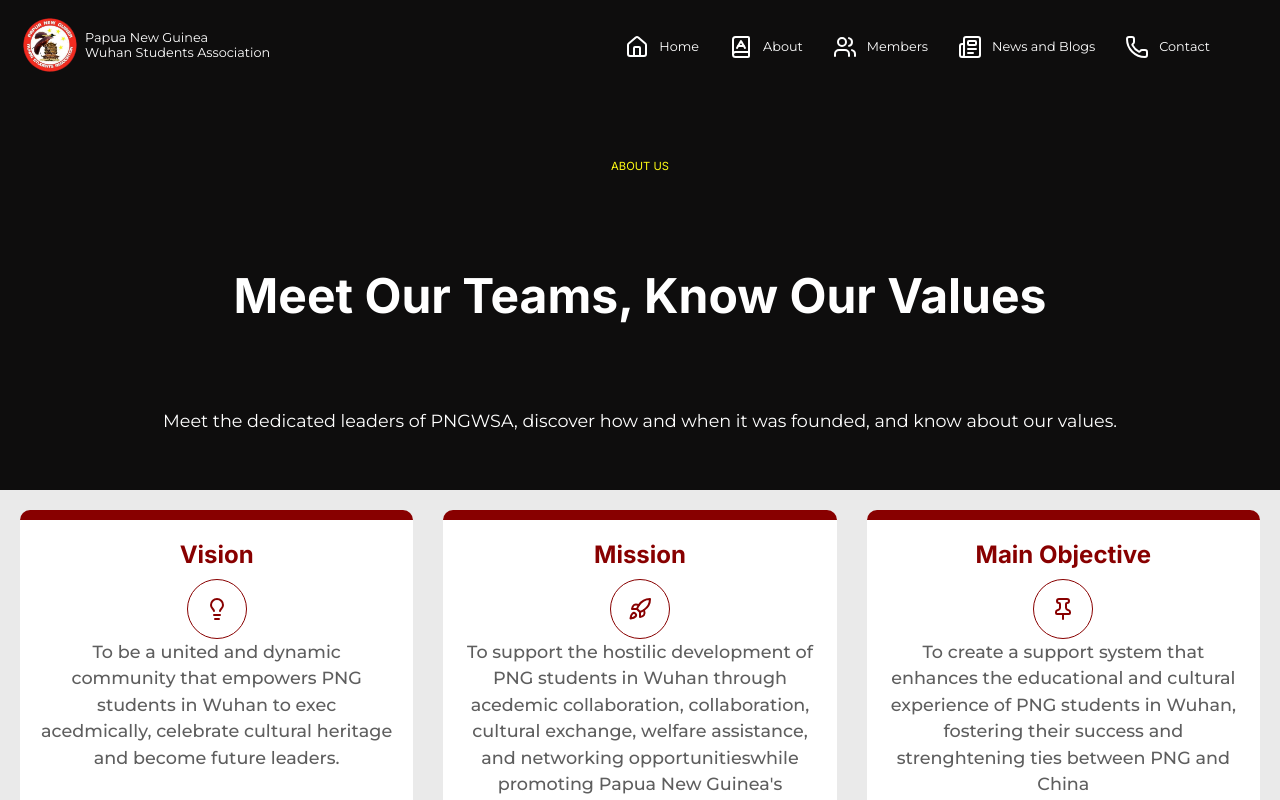
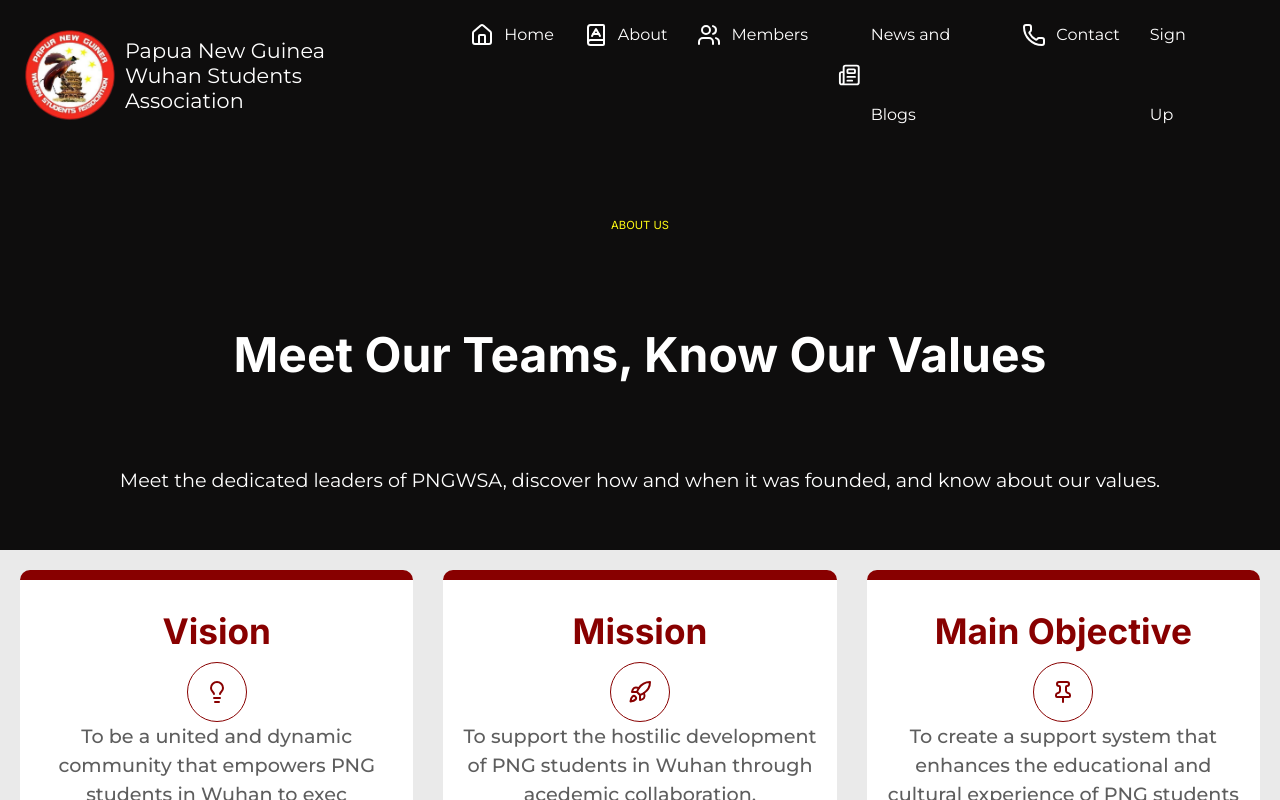
Before and after one commit to rebbieafuyaso/pngwsa, a React (Vite) app: page /about in a window 1280 px wide. Shown: the top 800 px of the page. Built offline with nearby package versions, Linux system fonts and the light colour scheme; no server answers.

Commit message:
Added new logo and changes to the home page

```diff
--- a/src/components/Header.jsx
+++ b/src/components/Header.jsx
@@ -36,8 +36,8 @@ function Header() {
         <nav className={Styles.navbar}>
         <ul
           className={`${Styles.navList} ${isOpen ? Styles.active : "" }`}>
-          {["/", "/about", "/members", "/news", "/contact"].map((path, i) => {
-            const labels = ["Home", "About", "Members", "News and Blogs", "Contact"];
+          {["/", "/about", "/members", "/news", "/contact", "/create-account"].map((path, i) => {
+            const labels = ["Home", "About", "Members", "News and Blogs", "Contact", "Sign Up"];
             const navIcons = [<Home />, <BookAIcon />, <UsersIcon />, <NewspaperIcon />, <Phone />];
             return (
               <motion.li
--- a/src/components/Header.module.css
+++ b/src/components/Header.module.css
@@ -79,7 +79,11 @@
   display: block;
   transition: opacity 0.3s ease;
   font-size: var(--btn-font);
-
+  transition: all 0.3s ease-in-out;
+}
+.links:hover {
+  color: var(--yellow);
+  font-weight: bold;
 }
 .hamburger {
   align-items: center;
@@ -91,6 +95,15 @@
 }
 
 @media  screen and (min-width: 1280px) {
+  .header {
+  height: 150px;
+  align-items: center;
+  }
+  .logoImg {
+  max-width: 100px;
+  width: 100%;
+  max-height: auto;
+  }
   .navList {
     display: flex;
     flex-direction: row;
--- a/src/components/Highlights.jsx
+++ b/src/components/Highlights.jsx
@@ -3,14 +3,15 @@ import {Autoplay} from "swiper/modules";
 import "swiper/css"
 import useFetch from "../hooks/useFetch";
 import Styles from "./Highlights.module.css";
-const STRAPI_ENDPOINT = `http://localhost:1337`;
+import * as Icons from "lucide-react"
 
 function Highlights() {
     const API_URL = import.meta.env.VITE_STRAPI_URI;
     const highlights = useFetch(`${API_URL}/highlights?populate=*`);
+
+
   return(
     <>
-
       <Swiper
           modules={[Autoplay]}
           loop
@@ -19,17 +20,17 @@ function Highlights() {
             delay: 5000,
             disableOnInteraction: false,
           }}
+          className={Styles.highlightContainer}
           >
           {highlights?.data?.data.map((highlight) => {
-          console.log("Response: ", highlights.data?.data);
-          console.log("Image Url: ", highlight.backgroundImg?.url);
+            const Icon = Icons[highlight.iconName];
+            console.log(Icon);
            return(
-            <SwiperSlide>
+            <SwiperSlide key={highlight.id}>
               <div className={Styles.highlightCard}>
-                <h4>{highlight.title}</h4>
-                <img className={Styles.highlightImg} src={`${STRAPI_ENDPOINT}${highlight.backgroundImg?.url}`} />
+                <h3>{highlight.title}</h3>
+                <p>{Icon && <Icon size={70} />}</p>
                 <p>{highlight.description}</p>
-
               </div>
             </SwiperSlide>
           )})}
--- a/src/components/Highlights.module.css
+++ b/src/components/Highlights.module.css
@@ -1,17 +1,31 @@
+.highlightContainer {
+  align-items: center;
+  justify-content: center;
+  width: 50rem;
+}
 .highlightCard {
-  border: var(--light-border);
-  background-color: var(--white);
-  padding: 10px;
   border-radius: 5px;
   width: 100%;
-  height: 300px;
+  height: 100%;
+  gap: 10px;
+  height: auto;
+  max-height: 400px;
+  padding: 50px;
+  background-color: var(--red-gradient);
+  justify-content: center;
+  display: flex;
+  text-align: center;
+  flex-direction: column;
 }
-
-.highlightImg {
-  width: 100%;
-  height: 100%;
-  width: 250px;
-  height: 150px;
-  object-fit: cover;
-  background-position: center;
+h3 {
+  text-align: center;
+  padding: 10px 0;
 }
+.card p {
+  color: var(--grey);
+}
+.card .date {
+  margin: 15px 0;
+  color: var(--grey);
+  font-size: var(--text-sm);
+}
--- a/src/index.css
+++ b/src/index.css
@@ -60,13 +60,14 @@ body, html {
 }
 @media screen and (min-width: 1280px) {
   :root {
-  --text-xxxxl: 2.5rem;
-  --text-xxxl: 3.2rem;
+  /* Font Sizes */
+  --text-xxxl: 5rem;
   --text-xxl: 3rem;
-  --text-xl: 1.5rem;
-  --text-lg: 1.2rem;
-  --text-base: 1.1rem;
+  --text-xl: 2.2rem;
+  --text-lg: 1.25rem;
+  --text-base: 1.2rem;
+  --btn-font: 1rem;
   --text-sm: 0.7rem;
-  --btn-font: 0.8rem;
+  --logo-text: 1.3rem;
   }
 }
--- a/src/pages/HomePage.jsx
+++ b/src/pages/HomePage.jsx
@@ -3,7 +3,7 @@ import Header from "../components/Header";
 import Hero from "../components/Hero";
 import Styles from './HomePage.module.css';
 import {FontAwesomeIcon} from '@fortawesome/react-fontawesome';
-import {faGlobe, faUsers, faGraduationCap, faHeart, faPlus, faBuilding, faCalendar, faArrowAltCircleRight} from '@fortawesome/fontawesome-free-solid';
+import {faGlobe, faUsers, faGraduationCap, faHeart, faCalendar, faArrowAltCircleRight} from '@fortawesome/fontawesome-free-solid';
 import ContactForm from "../components/ContactForm";
 import {motion} from 'motion/react';
 import useFetch from "../hooks/useFetch";
@@ -19,9 +19,6 @@ const item = {
 function HomePage() {
   const API_URL = import.meta.env.VITE_STRAPI_URI;
   const {data} = useFetch(`${API_URL}/blogs`);
-  console.log(data);
-
-
 
   return(
     <>
@@ -121,35 +118,16 @@ function HomePage() {
               viewport={{once: false}}
               transition={{duration: 1}}
             className={Styles.rightSection}>
-              <img src="./pngwsa.png" alt="" />
+              <img className={Styles.newLogo} src="./papua-new-guinea-wuhan-students-association-new-logo.png" alt="pngwsa-logo" />
               <div className={Styles.container}>
-                <div className={Styles.cards}>
-                  <div className={Styles.left}>
-                    <i><FontAwesomeIcon icon={faPlus} /></i>
-                  </div>
-                  <div className={Styles.right}>
-                    <h4>60+ Active Students</h4>
-                  </div>
-                </div>
-                <div className={Styles.cards}>
-                  <div className={Styles.left}>
-                    <i><FontAwesomeIcon icon={faBuilding} /></i>
-                  </div>
-                  <div className={Styles.right}>
-                    <h4>7+ Universities across Wuhan</h4>
-                  </div>
-                </div>
+                <Highlights />
               </div>
             </motion.div>
           </div>
         </div>
       </div>
 
-      <div className={``}>
-        <div className={Styles.center}>
-          <Highlights />
-        </div>
-      </div>
+
 
       <div className={Styles.newsSection} >
         <h6 className={Styles.sectionHeader}>Stay Updated</h6>
--- a/src/pages/HomePage.module.css
+++ b/src/pages/HomePage.module.css
@@ -5,7 +5,7 @@
 
 .sectionContainer {
   border: 1px solid var(--light-border);
-  padding: 10px;
+  padding: 1rem;
   margin: 10px;
   background-color: var(--white);
   border-radius: 5px;
@@ -13,11 +13,14 @@
 .container {
   display: grid;
   align-items: center;
+  justify-content: center;
   grid-template-columns: repeat(auto-fit, minmax(300px, 1fr));
   gap: 10px;
+  position: relative;
+  width: 100%;
 }
 .sectionContainer h2 {
-  font-size: var(--text-xl);
+  font-size: var(--text-xxl);
   line-height: 1.2;
 }
 .leftSection h2 span {
@@ -30,6 +33,7 @@
 }
 .cards {
   display: flex;
+  justify-items: center;
   align-items: center;
   background-color: var(--red-gradient);
   padding: 10px;
@@ -95,6 +99,9 @@
   color: var(--red);
   text-align: center;
 }
+.newLogo {
+  border-radius: 50%;
+}
 @media (min-width: 620px) {
   .containerGrid {
     grid-template-columns: 1fr 1fr;
@@ -126,4 +133,29 @@
   .newsSection .container .card {
     width: 600px;
   }
+  .sectionContainer {
+  border: 1px solid var(--light-border);
+  padding: 3rem;
+  }
+  .container {
+  display: grid;
+  align-items: center;
+  grid-template-columns: repeat(auto-fit, minmax(300px, 1fr));
+  gap: 10px;
+  }
+  .container {
+  gap: 20px;
+  padding: 3rem;
+  }
+  .sectionContainer {
+  border: 1px solid var(--light-border);
+  padding: 1rem;
+  margin: 5rem;
+  background-color: var(--white);
+  border-radius: 5px;
 }
+.sectionContainer2 {
+  border-top: 1px solid var(--light-border);
+  background-color: var(--white);
+}
+}
```
Also changed, not shown: public/papua-new-guinea-wuhan-students-association-new-logo.png (added).
